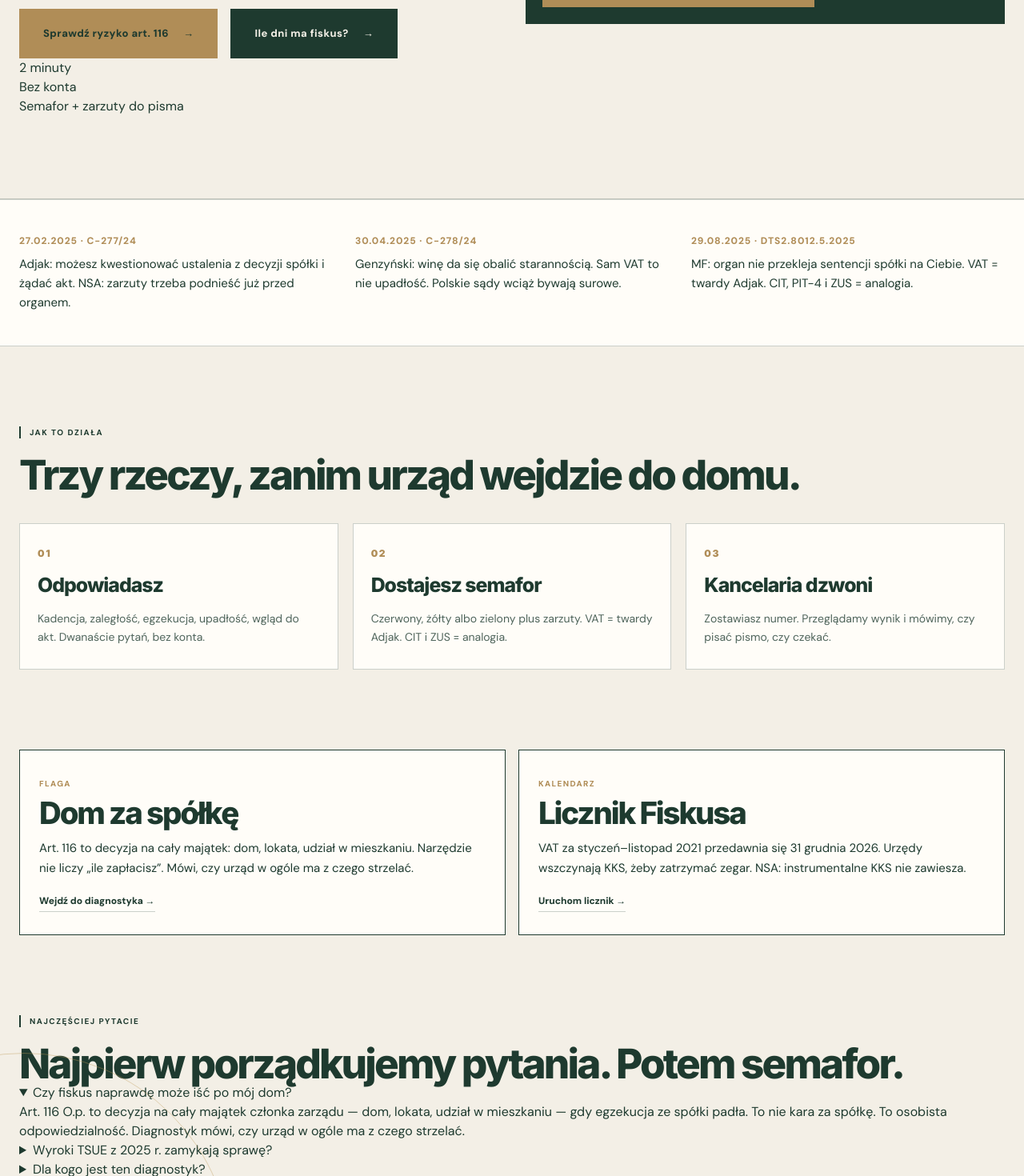
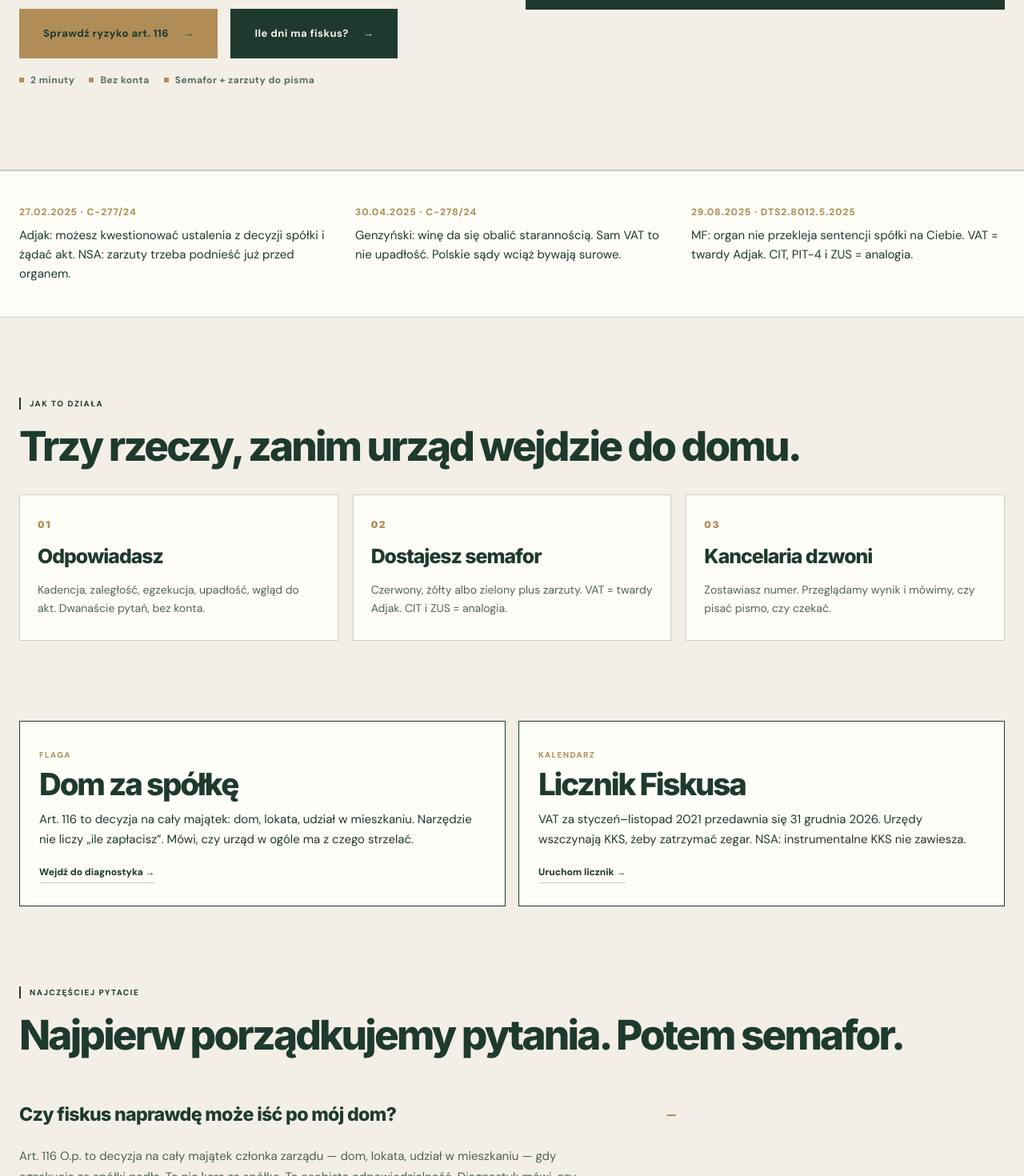
Before and after one commit to 19091979Laurka/dom-za-spolke, a Next.js app: page / in a window 1280 px wide. Shown: the part 680-2150 px from the top of the page at 80% size. Built offline with nearby package versions, Linux system fonts and the light colour scheme; a web font is replaced by a local one.

Commit message:
Add FAQ and proof-strip styles from brand research

```diff
--- a/src/app/brand.css
+++ b/src/app/brand.css
@@ -245,6 +245,32 @@
   flex-wrap: wrap;
   gap: 16px;
   margin: 34px 0 0;
+}
+
+.brand-hero-meta {
+  color: rgb(30 58 47 / 0.72);
+  display: flex;
+  flex-wrap: wrap;
+  font-size: 12px;
+  font-weight: 700;
+  gap: 8px 18px;
+  letter-spacing: 0.04em;
+  list-style: none;
+  margin: 18px 0 0;
+  padding: 0;
+}
+
+.brand-hero-meta li {
+  align-items: center;
+  display: inline-flex;
+  gap: 8px;
+}
+
+.brand-hero-meta li:before {
+  background: var(--gold);
+  content: "";
+  height: 6px;
+  width: 6px;
 }
 
 .brand-button {
@@ -540,6 +566,54 @@
   color: var(--gold);
 }
 
+.brand-faq {
+  display: grid;
+  gap: 0;
+  margin-top: 36px;
+  max-width: 820px;
+}
+
+.brand-faq details {
+  border-bottom: 1px solid var(--forest-line);
+}
+
+.brand-faq summary {
+  cursor: pointer;
+  font-family: var(--sans);
+  font-size: clamp(1.15rem, 2vw, 1.45rem);
+  font-weight: 800;
+  letter-spacing: -0.03em;
+  list-style: none;
+  padding: 22px 36px 22px 0;
+  position: relative;
+}
+
+.brand-faq summary::-webkit-details-marker {
+  display: none;
+}
+
+.brand-faq summary:after {
+  color: var(--gold);
+  content: "+";
+  font-size: 1.4rem;
+  font-weight: 500;
+  position: absolute;
+  right: 0;
+  top: 22px;
+}
+
+.brand-faq details[open] summary:after {
+  content: "–";
+}
+
+.brand-faq p {
+  color: rgb(30 58 47 / 0.78);
+  font-size: 15px;
+  line-height: 1.7;
+  margin: 0 0 22px;
+  max-width: 68ch;
+}
+
 .brand-contact {
   background: var(--forest);
   color: var(--cream);
```
